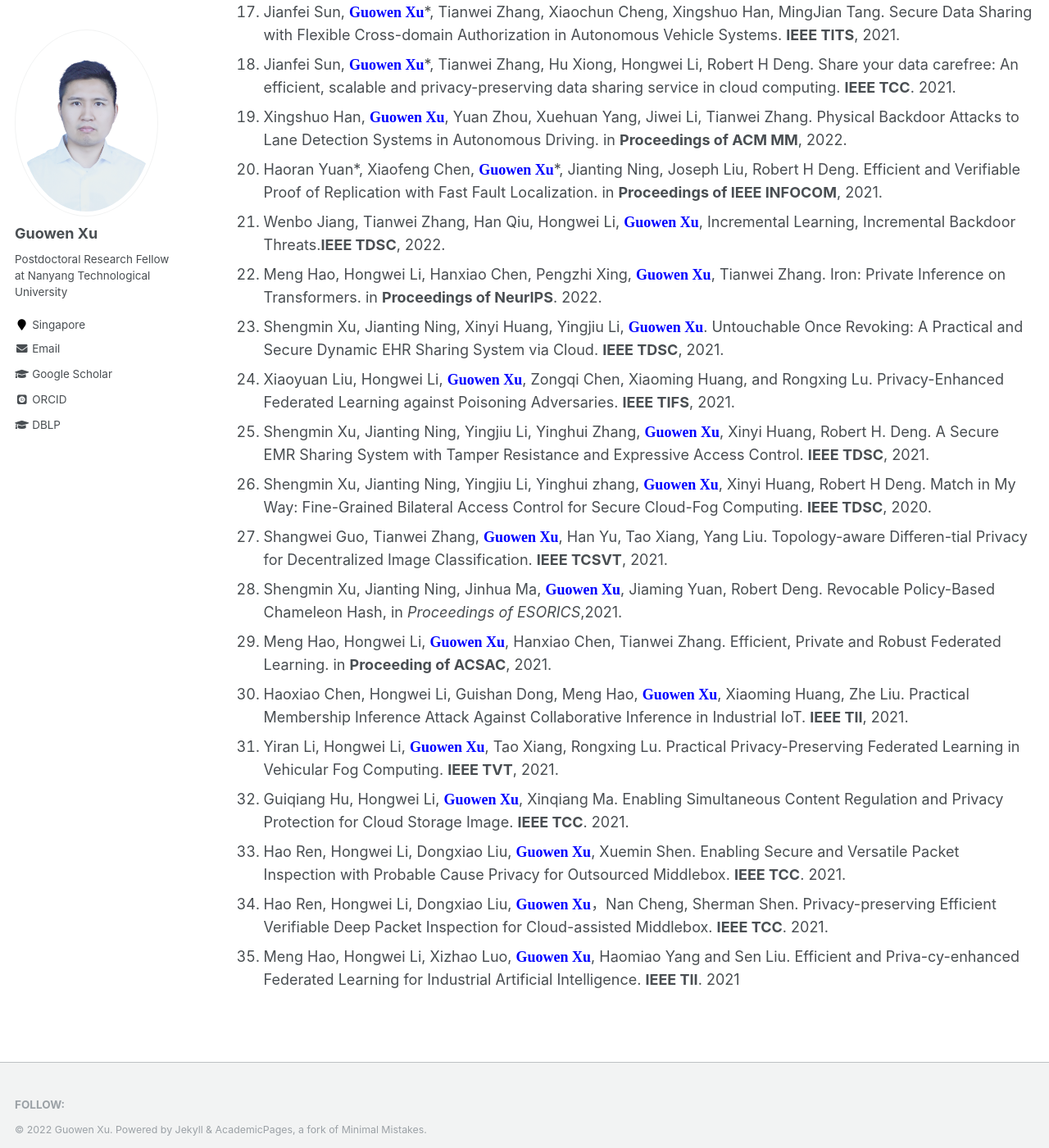
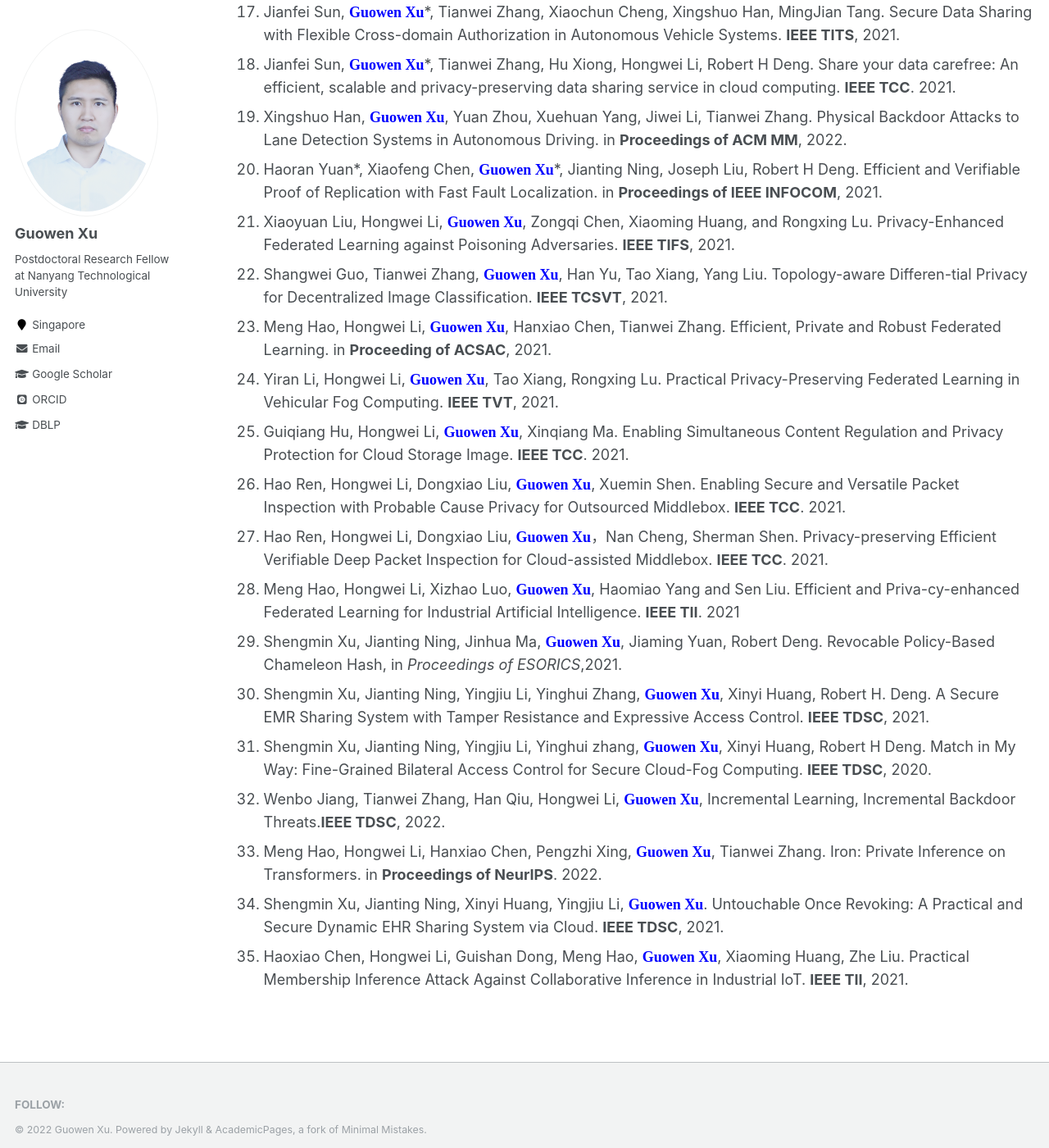
Before and after one commit to Guowen-xu/guowen-xu.github.io, a Jekyll site: the page built from _pages/publications.md, in a window 1280 px wide and 1400 px high, scrolled down 1395 px. Shown: the whole window at 82% size. Built offline with Jekyll 4.4.1, drawn with Linux system fonts in a browser that asks for light colours; some web fonts are replaced; part of the change alters nothing that is shown.

Commit message:
Update publications.md

```diff
--- a/_pages/publications.md
+++ b/_pages/publications.md
@@ -34,18 +34,18 @@ You can find my articles on my [Google Scholar](https://scholar.google.com.hk/ci
 18. Jianfei Sun,  **<font face="Times New Roman" color=blue size=4> Guowen Xu</font>**\*, Tianwei Zhang, Hu Xiong, Hongwei Li, Robert H Deng. Share your data carefree: An efficient, scalable and privacy-preserving data sharing service in cloud computing. **IEEE TCC**. 2021.
 19. Xingshuo Han, **<font face="Times New Roman" color=blue size=4> Guowen Xu</font>**, Yuan Zhou, Xuehuan Yang, Jiwei Li, Tianwei Zhang. Physical Backdoor Attacks to Lane Detection Systems in Autonomous Driving. in **Proceedings of ACM MM**, 2022.
 20. Haoran Yuan\*, Xiaofeng Chen, **<font face="Times New Roman" color=blue size=4> Guowen Xu</font>**\*, Jianting Ning, Joseph Liu, Robert H Deng.  Efficient and Verifiable Proof of Replication with Fast Fault Localization. in **Proceedings of IEEE INFOCOM**, 2021.
-21. Wenbo Jiang, Tianwei Zhang, Han Qiu, Hongwei Li, **<font face="Times New Roman" color=blue size=4> Guowen Xu</font>**, Incremental Learning, Incremental Backdoor Threats.**IEEE TDSC**, 2022.
-22. Meng Hao, Hongwei Li, Hanxiao Chen, Pengzhi Xing, **<font face="Times New Roman" color=blue size=4> Guowen Xu</font>**, Tianwei Zhang. Iron: Private Inference on Transformers. in **Proceedings of NeurIPS**. 2022.
-24. Shengmin Xu, Jianting Ning, Xinyi Huang, Yingjiu Li, **<font face="Times New Roman" color=blue size=4> Guowen Xu</font>**. Untouchable Once Revoking: A Practical and Secure Dynamic EHR Sharing System via Cloud. **IEEE TDSC**, 2021.
-25. Xiaoyuan Liu, Hongwei Li, **<font face="Times New Roman" color=blue size=4> Guowen Xu</font>**, Zongqi Chen, Xiaoming Huang, and Rongxing Lu. Privacy-Enhanced Federated Learning against Poisoning Adversaries. **IEEE TIFS**, 2021.
-26. Shengmin Xu, Jianting Ning, Yingjiu Li, Yinghui Zhang, **<font face="Times New Roman" color=blue size=4> Guowen Xu</font>**, Xinyi Huang, Robert H. Deng. A Secure EMR Sharing System with Tamper Resistance and Expressive Access Control. **IEEE TDSC**, 2021.
-27. Shengmin Xu, Jianting Ning, Yingjiu Li, Yinghui zhang, **<font face="Times New Roman" color=blue size=4> Guowen Xu</font>**, Xinyi Huang, Robert H Deng. Match in My Way: Fine-Grained Bilateral Access Control for Secure Cloud-Fog Computing. **IEEE TDSC**, 2020.
-26. Shangwei Guo, Tianwei Zhang, **<font face="Times New Roman" color=blue size=4> Guowen Xu</font>**, Han Yu, Tao Xiang, Yang Liu. Topology-aware Differen-tial Privacy for Decentralized Image Classification. **IEEE TCSVT**, 2021.
-27. Shengmin Xu, Jianting Ning, Jinhua Ma, **<font face="Times New Roman" color=blue size=4> Guowen Xu</font>**, Jiaming Yuan, Robert Deng. Revocable Policy-Based Chameleon Hash, in *Proceedings of ESORICS*,2021.
-28. Meng Hao, Hongwei Li, **<font face="Times New Roman" color=blue size=4> Guowen Xu</font>**, Hanxiao Chen, Tianwei Zhang. Efficient, Private and Robust Federated Learning. in **Proceeding of ACSAC**, 2021.
-31. Haoxiao Chen, Hongwei Li, Guishan Dong, Meng Hao, **<font face="Times New Roman" color=blue size=4> Guowen Xu</font>**, Xiaoming Huang, Zhe Liu. Practical Membership Inference Attack Against Collaborative Inference in Industrial IoT. **IEEE TII**, 2021.
-32. Yiran Li, Hongwei Li,  **<font face="Times New Roman" color=blue size=4> Guowen Xu</font>**, Tao Xiang, Rongxing Lu. Practical Privacy-Preserving Federated Learning in Vehicular Fog Computing. **IEEE TVT**, 2021.
-33. Guiqiang Hu, Hongwei Li, **<font face="Times New Roman" color=blue size=4> Guowen Xu</font>**, Xinqiang Ma. Enabling Simultaneous Content Regulation and Privacy Protection for Cloud Storage Image. **IEEE TCC**. 2021.
-34. Hao Ren, Hongwei Li, Dongxiao Liu,  **<font face="Times New Roman" color=blue size=4> Guowen Xu</font>**, Xuemin Shen. Enabling Secure and Versatile Packet Inspection with Probable Cause Privacy for Outsourced Middlebox. **IEEE TCC**. 2021.
-35. Hao Ren, Hongwei Li, Dongxiao Liu,  **<font face="Times New Roman" color=blue size=4> Guowen Xu</font>**，Nan Cheng, Sherman Shen. Privacy-preserving Efficient Verifiable Deep Packet Inspection for Cloud-assisted Middlebox.  **IEEE TCC**. 2021.
-36. Meng Hao, Hongwei Li, Xizhao Luo, **<font face="Times New Roman" color=blue size=4> Guowen Xu</font>**, Haomiao Yang and Sen Liu. Efficient and Priva-cy-enhanced Federated Learning for Industrial Artificial Intelligence. **IEEE TII**. 2021
+21. Xiaoyuan Liu, Hongwei Li, **<font face="Times New Roman" color=blue size=4> Guowen Xu</font>**, Zongqi Chen, Xiaoming Huang, and Rongxing Lu. Privacy-Enhanced Federated Learning against Poisoning Adversaries. **IEEE TIFS**, 2021.
+22. Shangwei Guo, Tianwei Zhang, **<font face="Times New Roman" color=blue size=4> Guowen Xu</font>**, Han Yu, Tao Xiang, Yang Liu. Topology-aware Differen-tial Privacy for Decentralized Image Classification. **IEEE TCSVT**, 2021.
+23. Meng Hao, Hongwei Li, **<font face="Times New Roman" color=blue size=4> Guowen Xu</font>**, Hanxiao Chen, Tianwei Zhang. Efficient, Private and Robust Federated Learning. in **Proceeding of ACSAC**, 2021.
+24. Yiran Li, Hongwei Li,  **<font face="Times New Roman" color=blue size=4> Guowen Xu</font>**, Tao Xiang, Rongxing Lu. Practical Privacy-Preserving Federated Learning in Vehicular Fog Computing. **IEEE TVT**, 2021.
+25. Guiqiang Hu, Hongwei Li, **<font face="Times New Roman" color=blue size=4> Guowen Xu</font>**, Xinqiang Ma. Enabling Simultaneous Content Regulation and Privacy Protection for Cloud Storage Image. **IEEE TCC**. 2021.
+26. Hao Ren, Hongwei Li, Dongxiao Liu,  **<font face="Times New Roman" color=blue size=4> Guowen Xu</font>**, Xuemin Shen. Enabling Secure and Versatile Packet Inspection with Probable Cause Privacy for Outsourced Middlebox. **IEEE TCC**. 2021.
+27. Hao Ren, Hongwei Li, Dongxiao Liu,  **<font face="Times New Roman" color=blue size=4> Guowen Xu</font>**，Nan Cheng, Sherman Shen. Privacy-preserving Efficient Verifiable Deep Packet Inspection for Cloud-assisted Middlebox.  **IEEE TCC**. 2021.
+28. Meng Hao, Hongwei Li, Xizhao Luo, **<font face="Times New Roman" color=blue size=4> Guowen Xu</font>**, Haomiao Yang and Sen Liu. Efficient and Priva-cy-enhanced Federated Learning for Industrial Artificial Intelligence. **IEEE TII**. 2021
+29. Shengmin Xu, Jianting Ning, Jinhua Ma, **<font face="Times New Roman" color=blue size=4> Guowen Xu</font>**, Jiaming Yuan, Robert Deng. Revocable Policy-Based Chameleon Hash, in *Proceedings of ESORICS*,2021.
+30. Shengmin Xu, Jianting Ning, Yingjiu Li, Yinghui Zhang, **<font face="Times New Roman" color=blue size=4> Guowen Xu</font>**, Xinyi Huang, Robert H. Deng. A Secure EMR Sharing System with Tamper Resistance and Expressive Access Control. **IEEE TDSC**, 2021.
+31. Shengmin Xu, Jianting Ning, Yingjiu Li, Yinghui zhang, **<font face="Times New Roman" color=blue size=4> Guowen Xu</font>**, Xinyi Huang, Robert H Deng. Match in My Way: Fine-Grained Bilateral Access Control for Secure Cloud-Fog Computing. **IEEE TDSC**, 2020.
+32. Wenbo Jiang, Tianwei Zhang, Han Qiu, Hongwei Li, **<font face="Times New Roman" color=blue size=4> Guowen Xu</font>**, Incremental Learning, Incremental Backdoor Threats.**IEEE TDSC**, 2022.
+33. Meng Hao, Hongwei Li, Hanxiao Chen, Pengzhi Xing, **<font face="Times New Roman" color=blue size=4> Guowen Xu</font>**, Tianwei Zhang. Iron: Private Inference on Transformers. in **Proceedings of NeurIPS**. 2022.
+34. Shengmin Xu, Jianting Ning, Xinyi Huang, Yingjiu Li, **<font face="Times New Roman" color=blue size=4> Guowen Xu</font>**. Untouchable Once Revoking: A Practical and Secure Dynamic EHR Sharing System via Cloud. **IEEE TDSC**, 2021.
+35. Haoxiao Chen, Hongwei Li, Guishan Dong, Meng Hao, **<font face="Times New Roman" color=blue size=4> Guowen Xu</font>**, Xiaoming Huang, Zhe Liu. Practical Membership Inference Attack Against Collaborative Inference in Industrial IoT. **IEEE TII**, 2021.
```
